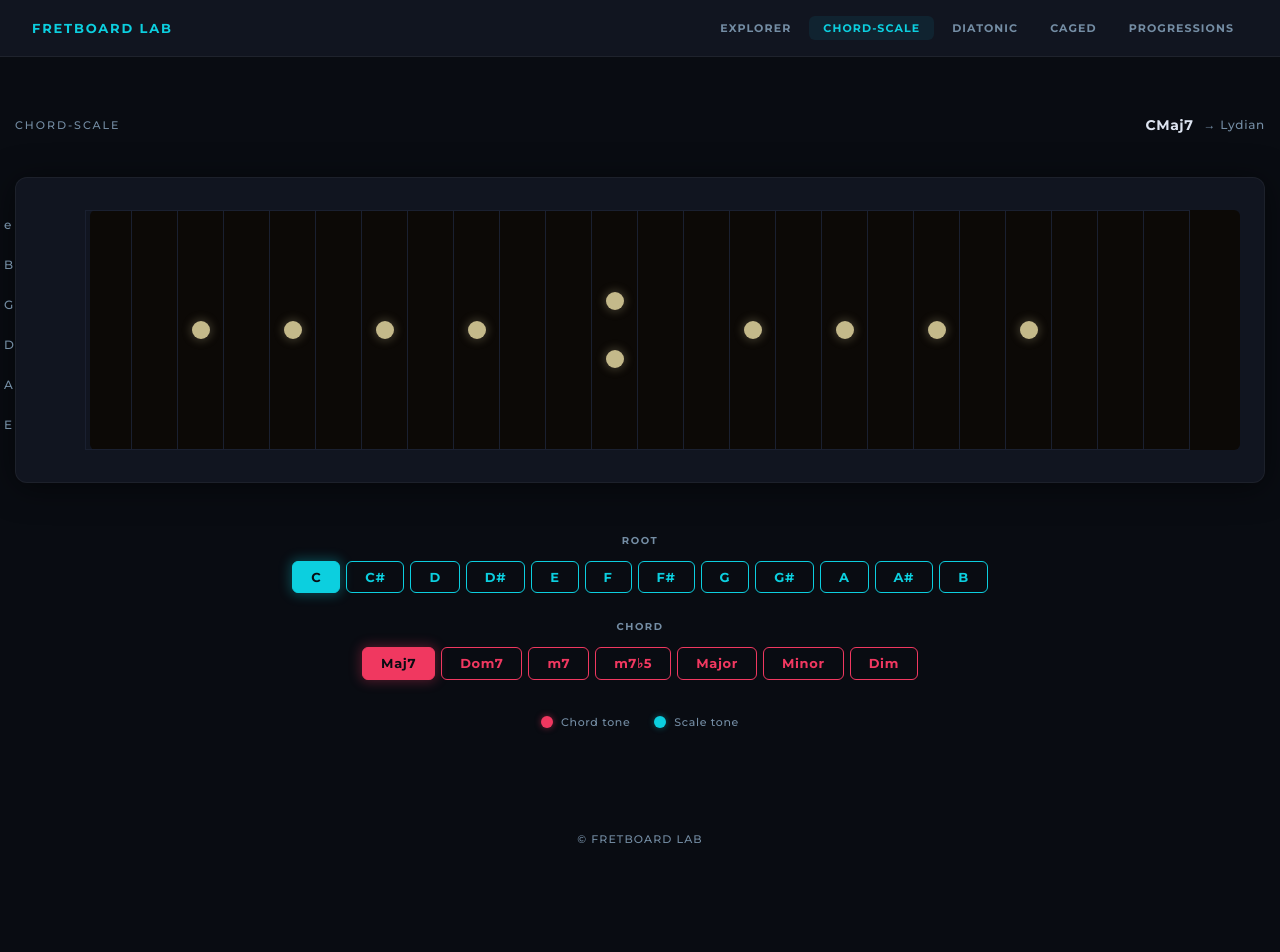
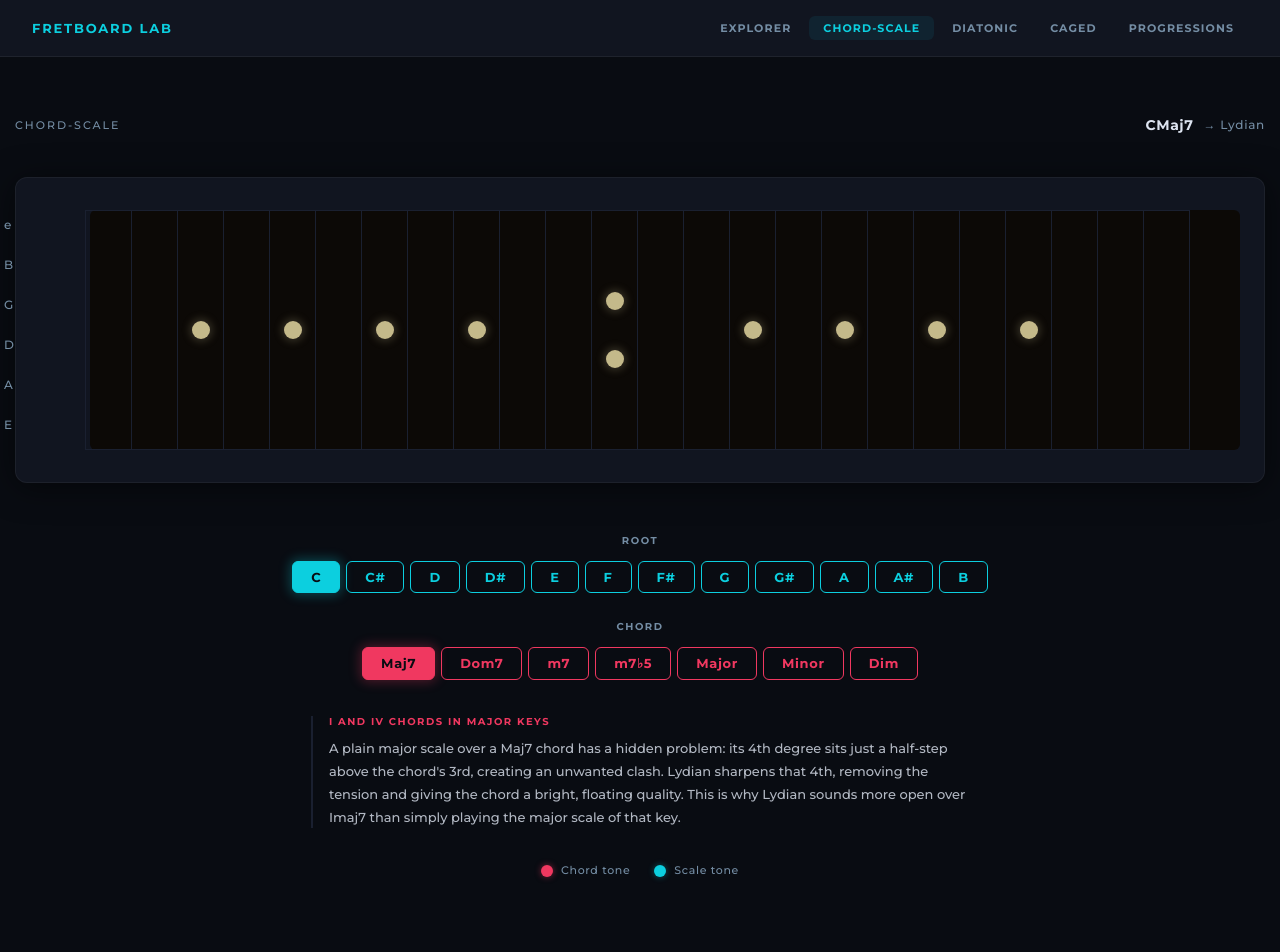
Before and after one commit to kbsharp/learn-guitar-theory, a SvelteKit app: page /chord-scale in a window 1280 px wide. Shown: the top 952 px of the page. Before the commit the page ends 869 px from the top, so only its background shows below. Built offline with nearby package versions, Linux system fonts and the light colour scheme; what tonal would draw is missing.

Commit message:
add explanations

```diff
--- /dev/null
+++ b/src/lib/components/ExplanationPanel.svelte
@@ -0,0 +1,35 @@
+<script lang="ts">
+	let { context, body }: { context: string; body: string } = $props();
+</script>
+
+<div class="explanation-panel">
+	<span class="context">{context}</span>
+	<p class="body">{body}</p>
+</div>
+
+<style lang="scss">
+	.explanation-panel {
+		max-width: 640px;
+		margin: 36px auto 0;
+		padding-left: 16px;
+		border-left: 2px solid var(--color-fret);
+	}
+
+	.context {
+		display: block;
+		font-size: 10px;
+		font-weight: 600;
+		letter-spacing: 0.15em;
+		text-transform: uppercase;
+		color: var(--accent-tonic);
+		margin-bottom: 10px;
+	}
+
+	.body {
+		margin: 0;
+		font-size: 13px;
+		line-height: 1.75;
+		color: var(--text-primary);
+		opacity: 0.8;
+	}
+</style>
--- a/src/routes/chord-scale/+page.svelte
+++ b/src/routes/chord-scale/+page.svelte
@@ -1,5 +1,6 @@
 <script lang="ts">
 	import Fretboard from '$lib/components/Fretboard/Fretboard.svelte';
+	import ExplanationPanel from '$lib/components/ExplanationPanel.svelte';
 	import {
 		chordRoots,
 		chordTypes,
@@ -9,6 +10,7 @@
 		getRecommendedScaleName,
 		type ChordType
 	} from './helpers';
+	import { explanations } from './explanations';
 	import { chordRoot, chordQuality } from '../../stores';
 
 	let getNoteClass = $derived((note: string) =>
@@ -16,6 +18,7 @@
 	const getNoteLabel = (note: string) => note;
 	let chordName = $derived(getChordName($chordRoot, $chordQuality as ChordType));
 	let scaleName = $derived(getRecommendedScaleName($chordQuality as ChordType));
+	let explanation = $derived(explanations[$chordQuality as ChordType]);
 </script>
 
 <svelte:head>
@@ -64,6 +67,8 @@
 			</div>
 		</div>
 	</div>
+
+	<ExplanationPanel context={explanation.context} body={explanation.body} />
 
 	<div class="legend">
 		<div class="legend-item">
--- /dev/null
+++ b/src/routes/chord-scale/explanations.ts
@@ -0,0 +1,37 @@
+import type { ChordType } from './helpers';
+
+export interface ChordScaleExplanation {
+	context: string;
+	body: string;
+}
+
+export const explanations: Record<ChordType, ChordScaleExplanation> = {
+	maj7: {
+		context: 'I and IV chords in major keys',
+		body: "A plain major scale over a Maj7 chord has a hidden problem: its 4th degree sits just a half-step above the chord's 3rd, creating an unwanted clash. Lydian sharpens that 4th, removing the tension and giving the chord a bright, floating quality. This is why Lydian sounds more open over Imaj7 than simply playing the major scale of that key."
+	},
+	'7': {
+		context: 'The V chord — pulls toward resolution',
+		body: 'A dominant 7th chord is defined by its b7, which creates tension that naturally wants to resolve down to the I chord — that pull is the engine of most harmonic movement in western music. Mixolydian is simply the major scale with that b7 built in, so it matches the chord\'s character exactly. You hear it in every blues, funk, and rock riff that has that slightly unresolved, driving quality.'
+	},
+	m7: {
+		context: 'The ii chord in major keys; minor grooves in jazz and funk',
+		body: "Natural minor also fits a m7 chord, but its b6 degree can feel unstable against the chord's 5th — Dorian raises that to a natural 6th, which sits cleanly above the chord and adds brightness without breaking the minor feel. That natural 6th is the characteristic note that separates Dorian from regular minor: present, open, and slightly jazzy. Anytime you're playing over a minor chord that needs to feel alive rather than dark, reach for Dorian."
+	},
+	m7b5: {
+		context: 'ii in minor keys (ii°–V–i); vii in major keys',
+		body: "The half-diminished chord is built around its flat 5th — Locrian is the only standard mode containing a b5, making it the logical match. This chord almost always appears as a passing chord on its way somewhere else (typically to a dominant), so think of it less as a destination and more as a point of maximum tension before resolution. In a minor ii–V–i progression (Bm7♭5 → E7 → Am), the Locrian scale reinforces that sense of inward pull."
+	},
+	maj: {
+		context: 'Plain major triads — pop, rock, country',
+		body: "Major pentatonic is the major scale with two notes quietly removed: the 4th (which makes chords sound suspended) and the 7th (which can add unwanted Maj7 colour). Five notes remain, all of which sit comfortably on or around the chord tones — nothing clashes. This is why it's the workhorse of country, pop, and melodic rock soloing: maximum major character, minimum risk."
+	},
+	m: {
+		context: 'Plain minor triads — rock, blues, and pop',
+		body: "Minor pentatonic strips natural minor down to its five most powerful notes by removing the 2nd and 6th — the two degrees most likely to feel tense over a basic minor chord. What remains is the backbone of blues and rock: root, flat third, fourth, fifth, flat seventh. Most guitarists encounter this scale first, and for good reason: it is nearly impossible to land on a note that sounds wrong."
+	},
+	dim: {
+		context: 'Passing chords — often between adjacent diatonic chords',
+		body: "Diminished 7th chords repeat symmetrically every 3 frets — there are only 3 unique dim7 chords on the entire fretboard, each shared by four different roots. The diminished scale shares this symmetry: one shape works equally over Cdim7, E♭dim7, F♯dim7, and Adim7. It takes time to internalise, but learning it once gives you four harmonic situations covered by the same fingering."
+	}
+};
```
Also changed, not shown: 1 other file (tests, documents, lock files or other folders).
